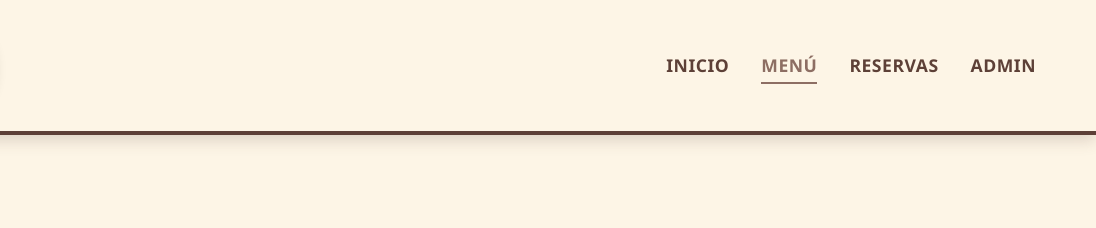
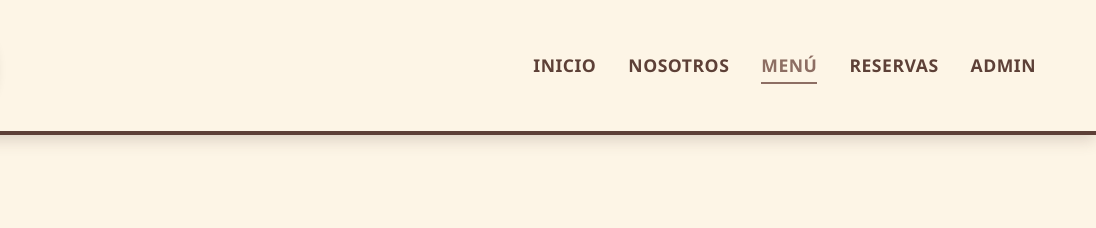
Before and after one commit to juanpis1822/mana-restobar, a website: page frontend/menu.html in a window 1280 px wide. Shown: the top 228 px of the page, 184-1280 px from the left. Drawn offline with Linux system fonts and the light colour scheme; no server answers.

Commit message:
Add 'Nosotros' link to navigation menu

```diff
--- a/frontend/menu.html
+++ b/frontend/menu.html
@@ -17,6 +17,7 @@
             <div class="hamburger" id="hamburger"><span></span><span></span><span></span></div>
             <ul class="nav-menu" id="navMenu">
                 <li><a href="index.html">Inicio</a></li>
+                <li><a href="nosotros.html">Nosotros</a></li>
                 <li><a href="menu.html" class="active">Menú</a></li>
                 <li><a href="reserva.html">Reservas</a></li>
                 <li><a href="admin.html">Admin</a></li>
```
